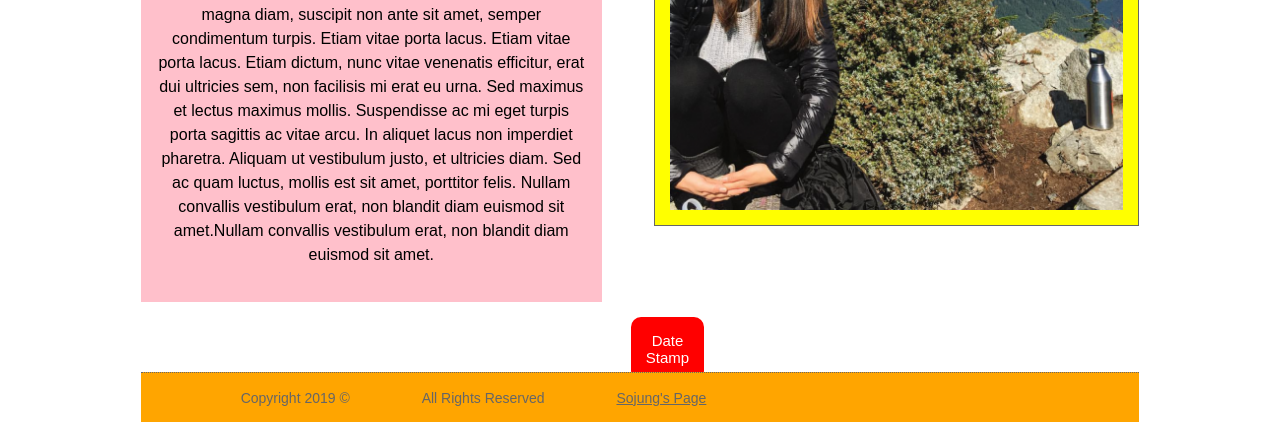
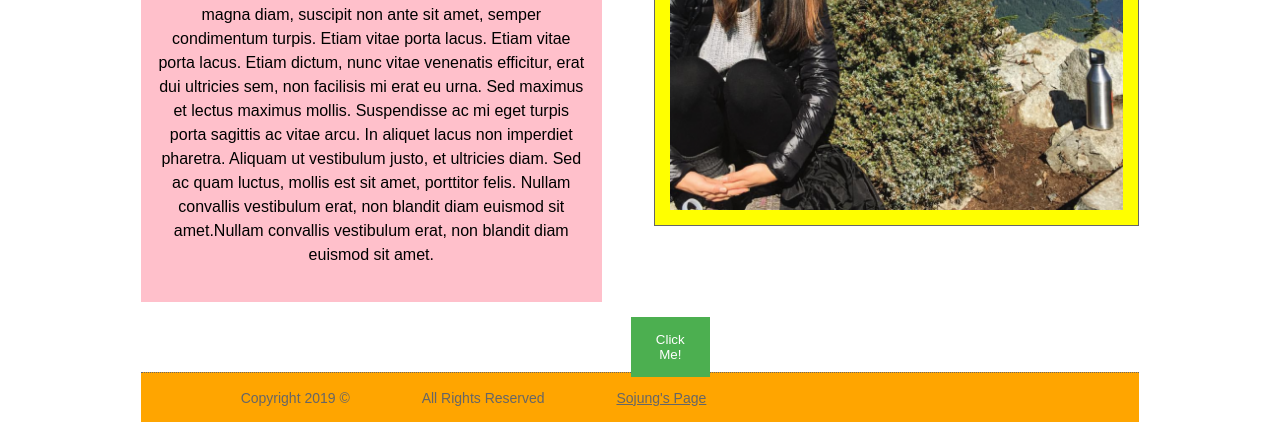
Before and after one commit to ChoiSojung/ChoiSojung.github.io, a plain HTML site: page index.html in a window 1280 px wide. Shown: the part 580-1011 px from the top of the page. Drawn offline with Linux system fonts and the light colour scheme.

Commit message:
updated button script to print to console

```diff
--- a/css/styles.css
+++ b/css/styles.css
@@ -204,21 +204,17 @@ iframe {
 
 }
 
-#myBtn {
-    display: inline-block;
-    text-align:center;
-    z-index: 99; /* Make sure it does not overlap */
-    border: none; /* Remove borders */
-    outline: none; /* Remove outline */
-    background-color: red; /* Set a background color */
-    color: white; /* Text color */
-    cursor: pointer; /* Add a mouse pointer on hover */
-    padding: 15px; /* Some padding */
-    border-radius: 10px; /* Rounded corners */
-    font-size: 15px; /* Increase font size */
+#button {
+    background-color: #4CAF50;
+    border: none;
+    color: white;
+    padding: 15px 25px;
+    text-align: center;
+    font-size 18px;
+    cursor: pointer;
 }
 
-#myBtn:hover {
+#button:hover {
     background-color: #555; /* Add a dark-grey background on hover */
 }
 
--- a/index.html
+++ b/index.html
@@ -12,7 +12,6 @@
 <![endif]-->
 <link href="css/styles.css" type= "text/css" rel="stylesheet">
 
-<link rel="stylesheet" href="https://cdnjs.cloudflare.com/ajax/libs/font-awesome/4.7.0/css/font-awesome.min.css">
 </head>
 
 <body class = "home">
@@ -43,7 +42,8 @@
         </aside>
 
         <section>
-            <p><button onclick="dateStamp()" id="myBtn" title="Show date stamp">Date Stamp</button></p>
+            <button id="button" onclick="dateStamp()">Click Me!</button>
+
         </section>
 
         <footer>
--- a/myScript.js
+++ b/myScript.js
@@ -1,14 +1,6 @@
-
-function button() {
-document.getElementById("myBtn").style.display = "block";
-
-}
-
-button();
-
-// When the user clicks on the button, show date/time stamp
+// When function is called, return date/time stamp
 function dateStamp() {
     var d = new Date();
     alert(d);
-    document.getElementById("date").innerHTML =d;
+    console.log(d);
 }
```
